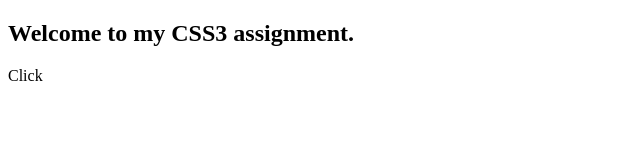
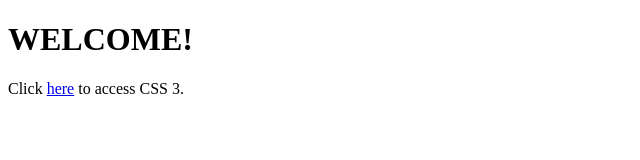
Before and after one commit to Swagy/css3, a plain HTML site: page index.html in a window 1280 px wide. Shown: the whole page, without its empty margins (0-640 px from the left). Drawn offline with Linux system fonts and the light colour scheme.

Commit message:
Update index.html

```diff
--- a/index.html
+++ b/index.html
@@ -1,9 +1,9 @@
 <!DOCTYPE html>
 <html>
 <head>
-<title> css3 </title>
+<title> CSS3 </title>
 </head>
 <body>
-<h2> Welcome to my CSS3 assignment. </h2>
-Click <a href="London.html>here</a> to see my page about London.
+<h1> WELCOME!</h1>
+Click <a href="london.html"> here</a> to access CSS 3.
 </body>
```
